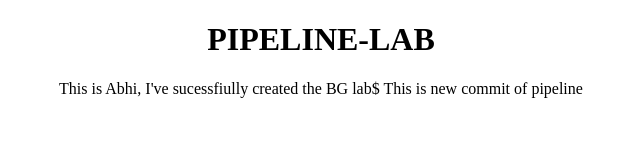
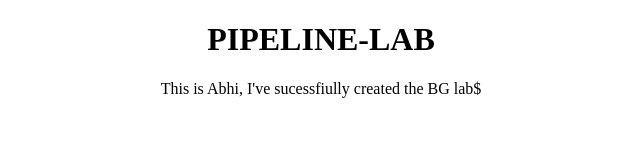
Before and after one commit to amonangi0166/abhi-BG, a plain HTML site: page index.html in a window 1280 px wide. Shown: the whole page, without its empty margins (319-959 px from the left). Drawn offline with Linux system fonts and the light colour scheme.

Commit message:
Update index.html

```diff
--- a/index.html
+++ b/index.html
@@ -4,7 +4,6 @@
 <center>
 <h1>PIPELINE-LAB</h1>
 <p1> This is Abhi, I've sucessfiully created the BG lab$
-<p2> This is new commit of pipeline </p2>
 </center>
 
 </body>
```
